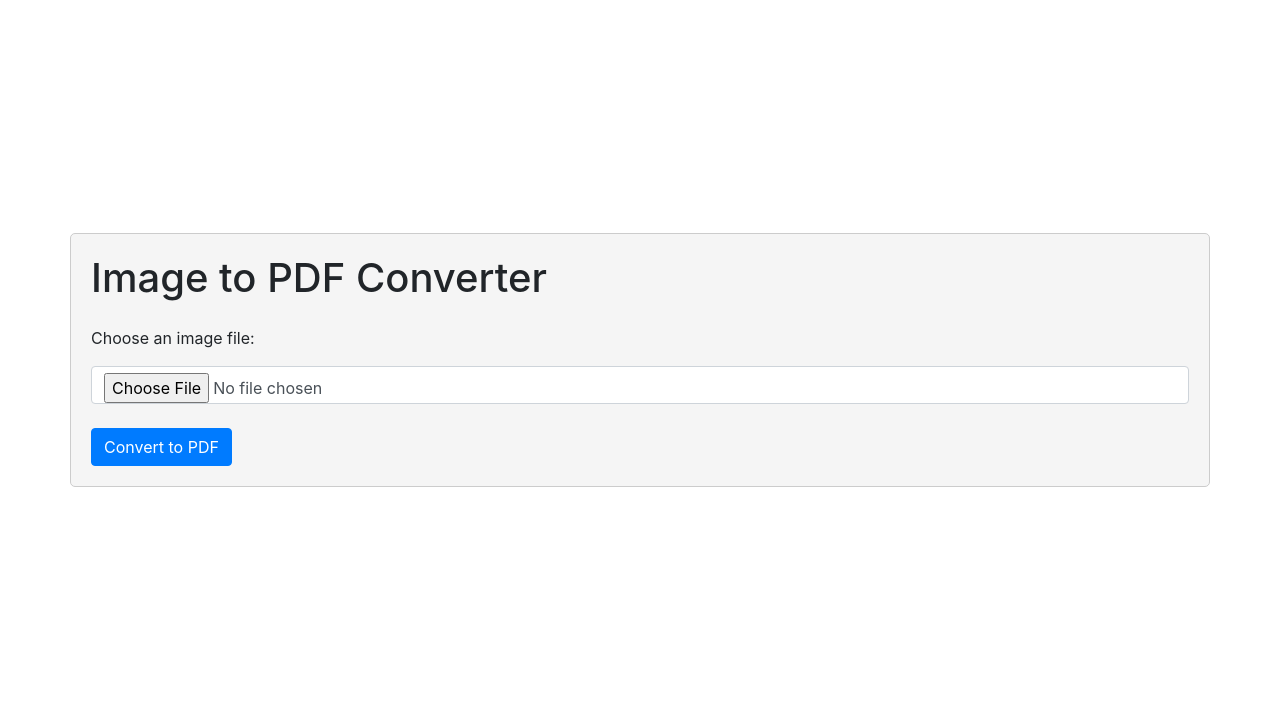
After one commit to fahadnaeem876/fahad786, a Flask app: page /imageconverter/ in a window 1280 px wide. The commit adds this page. Shown: the top 719 px of the page. Run offline with Flask 3, Linux system fonts and the light colour scheme; some libraries are stand-ins or nearby versions.

Commit message:
initial commit

```diff
--- a/app.py
+++ b/app.py
@@ -3,6 +3,8 @@ from wordcounter import wordcounter_app
 from weatherapp import weatherapp_app
 from languagetranslator import languagetranslator_app
 from currencyconverter import currencyconverter_app
+from imageconverter import imageconverter_app
+
 
 app = Flask(__name__)
 
@@ -13,6 +15,7 @@ app.register_blueprint(wordcounter_app, url_prefix="/wordcounter")
 app.register_blueprint(weatherapp_app, url_prefix="/weatherapp")
 app.register_blueprint(languagetranslator_app, url_prefix="/languagetranslator")
 app.register_blueprint(currencyconverter_app, url_prefix="/currencyconverter")
+app.register_blueprint(imageconverter_app, url_prefix="/imageconverter")
 
 if __name__ == '__main__':
   app.run(debug=True)
--- /dev/null
+++ b/imageconverter.py
@@ -0,0 +1,38 @@
+from flask import Flask, render_template, request, send_file, Blueprint
+from reportlab.pdfgen import canvas
+from PIL import Image
+from io import BytesIO
+
+imageconverter_app = Blueprint("imageconverter",__name__)
+
+def image_to_pdf(img):
+    pdf_buffer = BytesIO()
+    pdf = canvas.Canvas(pdf_buffer, pagesize=img.size)
+    pdf.drawInlineImage(img, 0, 0, width=img.width, height=img.height)
+    pdf.save()
+    return pdf_buffer.getvalue()
+
+@imageconverter_app.route('/')
+def index():
+    return render_template('imageconverter.html')
+
+@imageconverter_app.route('/', methods=['POST'])
+def convert():
+    if 'file' not in request.files:
+        return "No file part"
+
+    file = request.files['file']
+
+    if file.filename == '':
+        return "No selected file"
+
+    if file:
+        image = Image.open(file)
+        pdf_content = image_to_pdf(image)
+
+        file_name = file.filename.split(".")[0]
+        pdf_filename = f"{file_name}.pdf"
+
+        return send_file(BytesIO(pdf_content),
+                         download_name=pdf_filename,
+                         mimetype='application/pdf')
--- /dev/null
+++ b/templates/imageconverter.html
@@ -0,0 +1,49 @@
+<!DOCTYPE html>
+<html lang="en">
+<head>
+    <meta charset="UTF-8">
+    <meta name="viewport" content="width=device-width, initial-scale=1.0">
+    <title>Image to PDF Converter</title>
+
+    <!-- Bootstrap CSS from CDN -->
+    <link rel="stylesheet" href="https://maxcdn.bootstrapcdn.com/bootstrap/4.5.2/css/bootstrap.min.css">
+</head>
+<style>
+    body {
+        display: flex;
+        justify-content: center;
+        align-items: center;
+        height: 90vh;
+        margin: 0;
+    }
+
+    .container {
+        padding: 20px;
+        border: 1px solid #ccc;
+        border-radius: 5px;
+        background-color: #f5f5f5;
+    }
+</style>
+<body>
+
+<div class="container ">
+
+            <h1 class="card-title mb-4">Image to PDF Converter</h1>
+            <!-- Additional Form Provided -->
+            <form action="/imageconverter" method="post" enctype="multipart/form-data">
+                <div class="mb-3">
+                    <label for="exampleInputPassword1" class="form-label mb-3">Choose an image file:</label>
+                    <input type="file" class="form-control" name="file" id="file" accept=".jpg, .jpeg, .png" required>
+                </div>
+                <button type="submit" class="btn btn-primary mt-2">Convert to PDF</button>
+            </form>
+
+</div>
+
+<!-- Bootstrap JS and Popper.js from CDN -->
+<script src="https://code.jquery.com/jquery-3.5.1.slim.min.js"></script>
+<script src="https://cdn.jsdelivr.net/npm/@popperjs/core@2.10.2/dist/umd/popper.min.js"></script>
+<script src="https://cdn.jsdelivr.net/npm/bootstrap@4.5.2/dist/js/bootstrap.min.js"></script>
+
+</body>
+</html>
```
Also changed, not shown: templates/index.html (+15 -0 lines).
